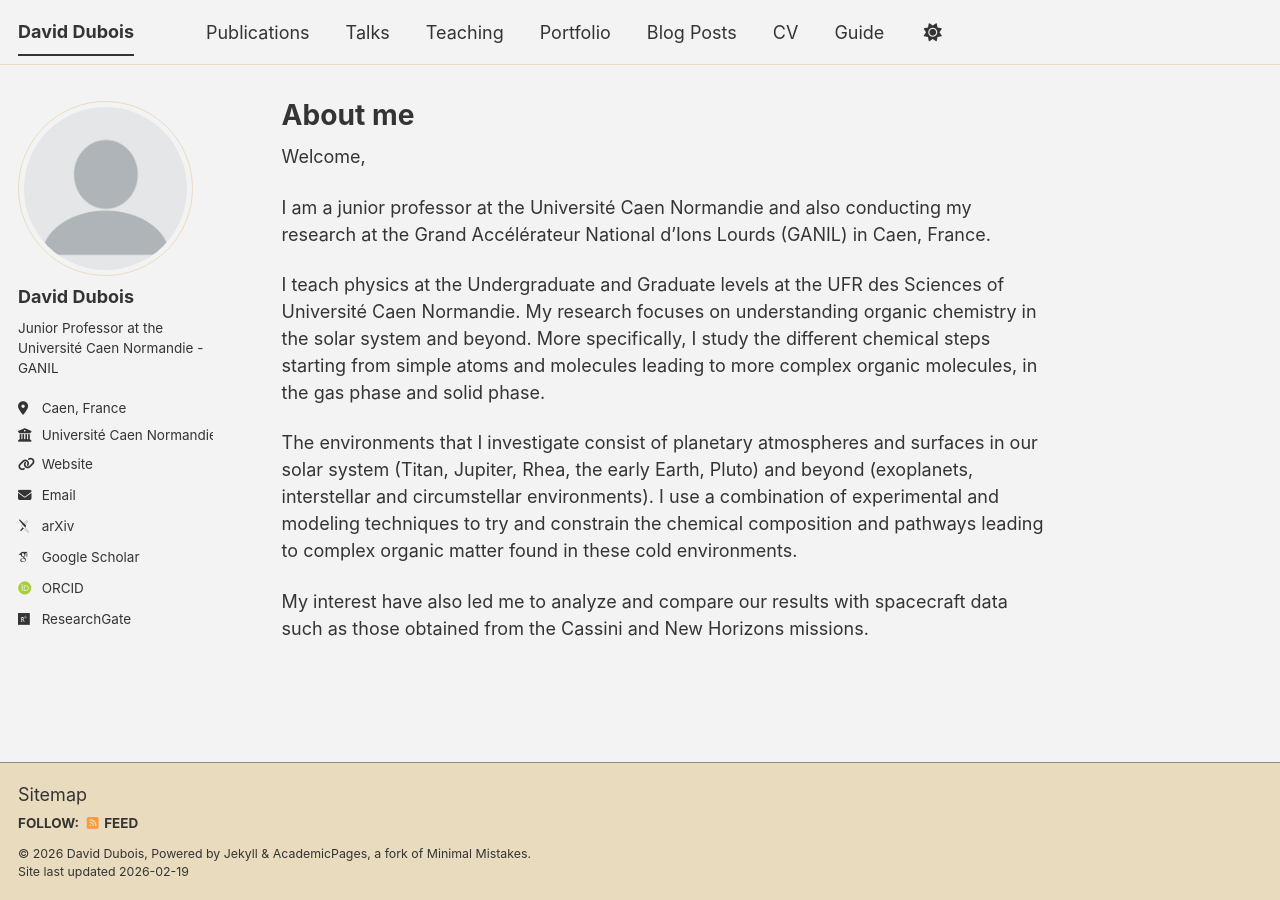
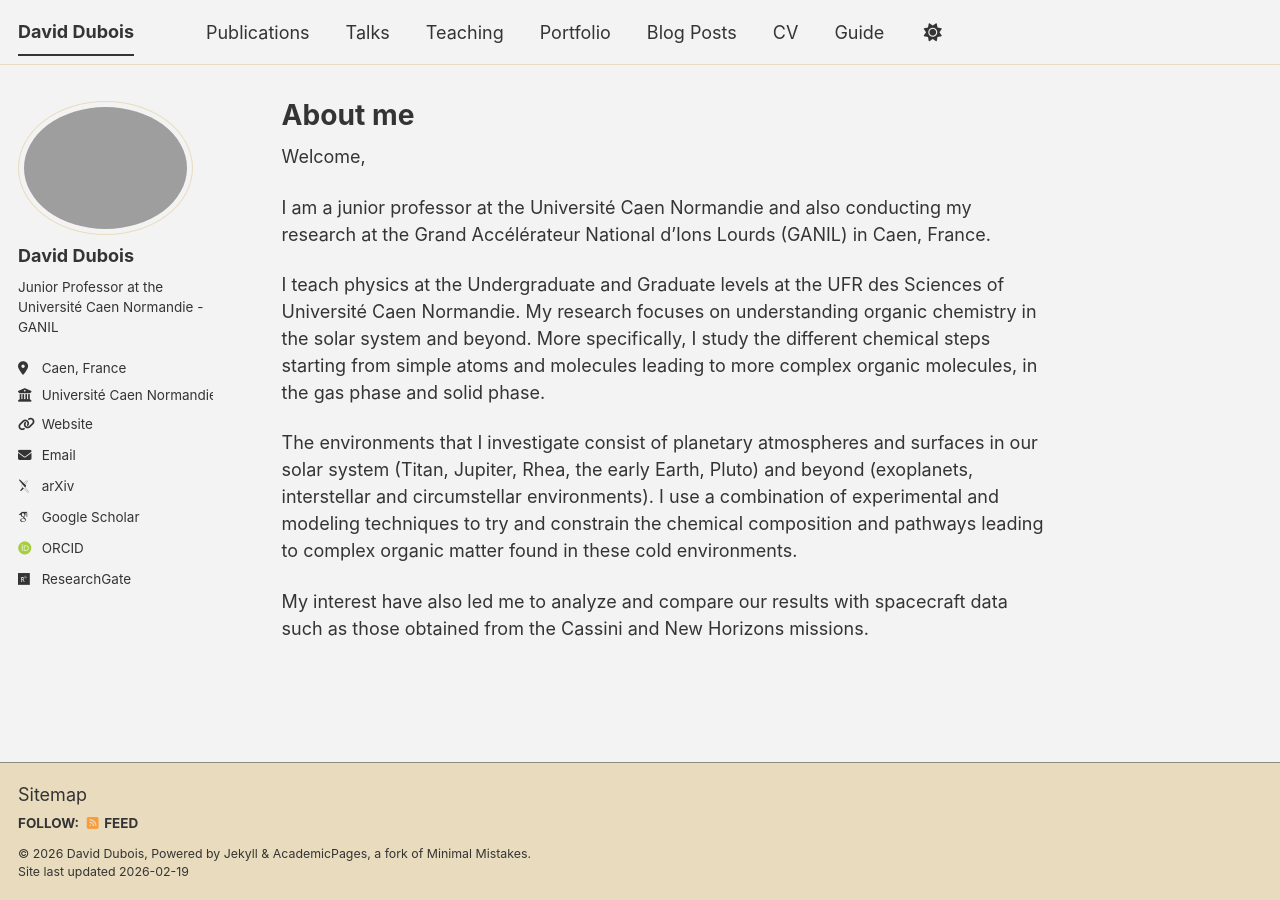
Before and after one commit to daviddubois5/daviddubois, a Jekyll site: the page built from _pages/about.md, in a window 1280 px wide. Built offline with Jekyll 4.4.1, drawn with Linux system fonts in a browser that asks for light colours; some web fonts are replaced; a script bundle is joined from its source files by our own code; library files that are not in the unit come from our copies.

Commit message:
Update _config.yml

```diff
--- a/_config.yml
+++ b/_config.yml
@@ -26,7 +26,7 @@ repository               : "academicpages/academicpages.github.io"
 #               Additional customization can be done by editing /_includes/author-profile.html
 author:
   # Biographic information
-  avatar           : "profile.png"
+  avatar           : "IMG_1958-2.png"
   name             : "David Dubois"
   pronouns         : #
   bio              : "Junior Professor at the Université Caen Normandie - GANIL"
```
